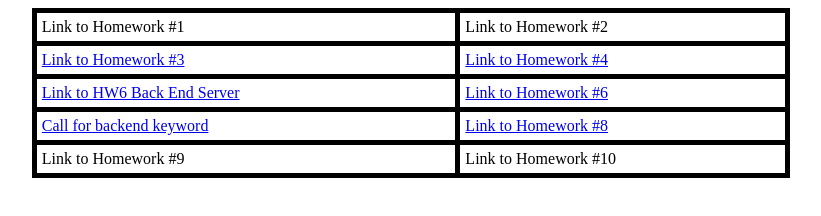
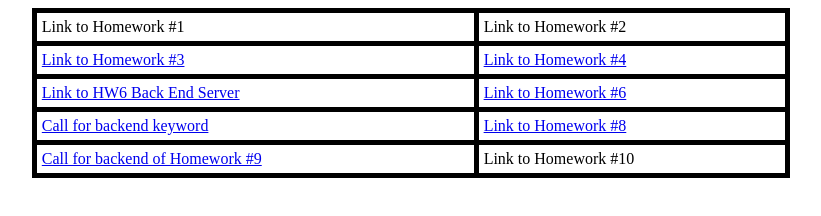
Before and after one commit to ZhenhaoLu/ZhenhaoLu.github.io, a plain HTML site: page zhl981014.html in a window 1280 px wide. Shown: the whole page, without its empty margins (229-1050 px from the left). Drawn offline with Linux system fonts and the light colour scheme.

Commit message:
HW9 Submission

```diff
--- a/zhl981014.html
+++ b/zhl981014.html
@@ -31,7 +31,7 @@ th, td {
     <td><a href="https://csci571-hw8-lzh9810141.wl.r.appspot.com/#/search">Link to Homework #8</a></td>
   </tr>
   <tr>
-    <td>Link to Homework #9</td>
+    <td><a href="https://csci571-hw8-lzh9810141.wl.r.appspot.com/detail?id=vNRmpcJzqBMK_piXswZZzg">Call for backend of Homework #9</a></td>
     <td>Link to Homework #10</td>
   </tr>
   </tbody></table>
```
